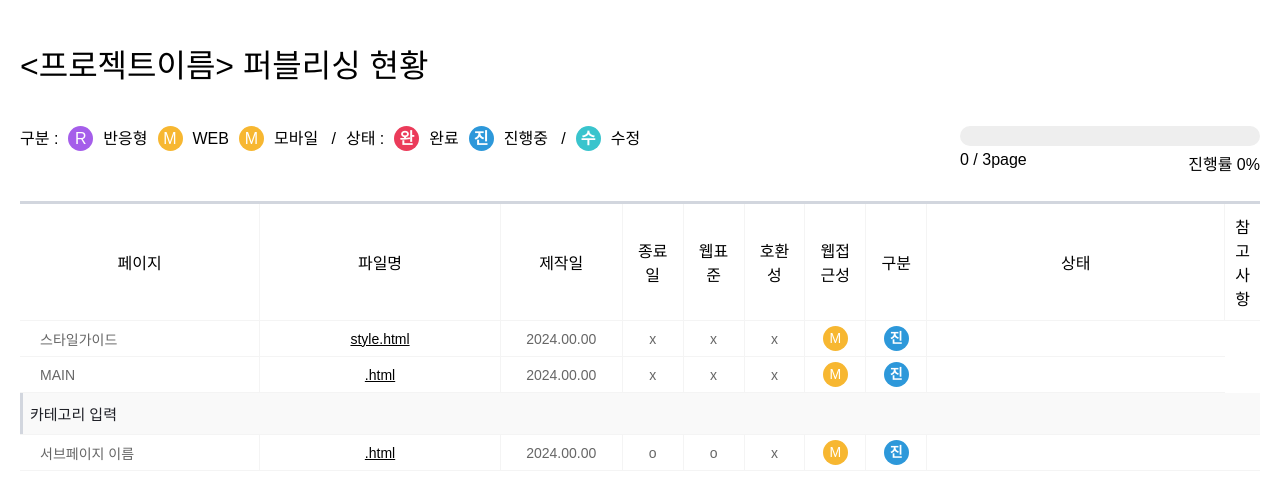
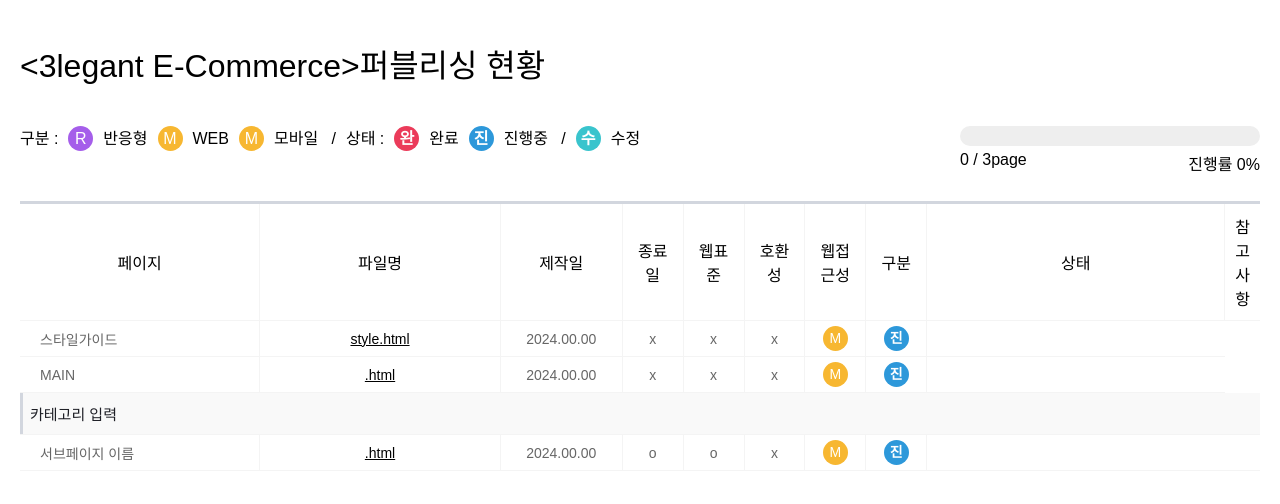
Before and after one commit to dnqls9875/scssproject-e-commerce, a website: page index.html in a window 1280 px wide. Drawn offline with Linux system fonts and the light colour scheme.

Commit message:
파일 이름 수정

```diff
--- a/index.html
+++ b/index.html
@@ -8,7 +8,7 @@
     <!-- ing 진행중, end 완료 -->
     <div class="wrapper">
       <header class="header">
-        <h1><프로젝트이름> 퍼블리싱 현황</h1>
+        <h1><3legant E-Commerce>퍼블리싱 현황</h1>
         <div class="top clear">
           <ul>
             <li>구분 :</li>
@@ -50,7 +50,9 @@
           <tbody>
             <tr class="list">
               <td>스타일가이드</td>
-              <td><a href="./pages/style.html" target="_blank">style.html</a></td>
+              <td>
+                <a href="./pages/style.html" target="_blank">style.html</a>
+              </td>
               <td>2024.00.00</td>
               <td>x</td>
               <td>x</td>
```
